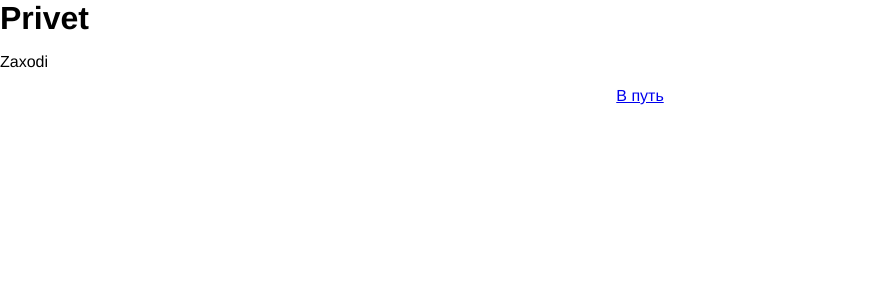
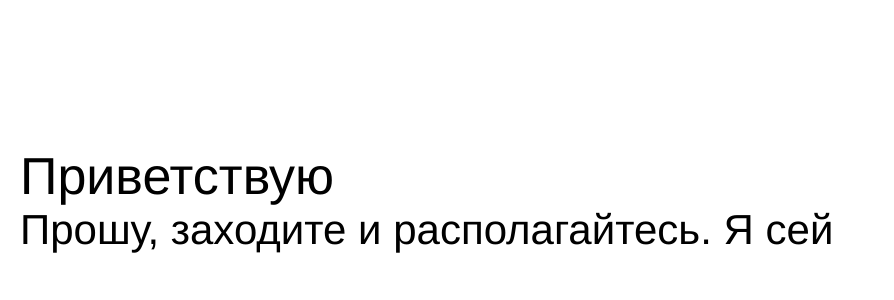
Before and after one commit to Skenzi/my-site-cardV2, a Vue app: page / in a window 1280 px wide. Shown: the top 300 px of the page, without its empty margins (0-894 px from the left). Built offline with nearby package versions, Linux system fonts and the light colour scheme.

Commit message:
update GreetingsSlide(add animations), ButtonLink(style)

```diff
--- a/src/components/ButtonLink.vue
+++ b/src/components/ButtonLink.vue
@@ -7,12 +7,21 @@ export default {
     computed: {
         classLink: function() {
             return {
-                'button-link--green': this.color === 'green'
+                'button-link--dark': this.color === 'dark'
             }
         }
     }
 }
 </script>
 <style>
-
+.button-link {
+    display: block;
+    padding: 10px;
+    text-decoration: none;
+    color: rgb(255, 255, 255);
+    background-color: transparent;
+}
+.button-link--dark {
+    background-color: rgb(45, 45, 45);
+}
 </style>
--- a/src/components/GreetingsSlide.vue
+++ b/src/components/GreetingsSlide.vue
@@ -1,8 +1,10 @@
 <template>
-    <div class="greetings">
-        <h1 class="greetings__title">Privet</h1>
-        <p class="greetings__greetings">Zaxodi</p>
-        <ButtonLink class="greetings__link" color="green" pathTo="slides" text="В путь" />
+    <div :class="greetingsClasses" class="greetings">
+        <div :class="contentClasses" class="greetings__content">
+            <div class="greetings__title">{{titleDinamic}}<div v-if="!isPrintedTitle" class="cursor"></div></div>
+            <div class="greetings__subtitle">{{subtitleDinamic}}<div v-if="isPrintedTitle" class="cursor"></div></div>
+        </div>
+        <ButtonLink v-if="isPrinted" class="greetings__link" pathTo="slides" text="Прошу за мной" />
     </div>
 </template>
 <script>
@@ -10,6 +12,67 @@ import ButtonLink from './ButtonLink.vue';
 
 export default {
     name: 'GreetingsSlide',
+    data() {
+        return {
+            titleStatic: 'Приветствую',
+            titleDinamic: '',
+            subtitleStatic: 'Прошу, заходите и располагайтесь. Я сейчас подойду...',
+            subtitleDinamic: '',
+            ind: 0,
+            isPrintedTitle: false,
+            isPrinted: false,
+            delay: 100,
+        }
+    },
+    methods: {
+        printSubtitle: function() {
+            const helper = async () => {
+                const timer = setTimeout(() => {
+                    this.subtitleDinamic += this.subtitleStatic[this.ind];
+                    this.ind += 1;
+                    if(this.ind === this.subtitleStatic.length) {
+                        clearTimeout(timer);
+                        this.isPrinted = true;
+                    } else {
+                        helper();
+                    }
+                }, this.delay)
+            };
+            helper();
+        },
+        printTitle: function() {
+            const helper = async () => {
+                const timer = setTimeout(() => {
+                    this.titleDinamic += this.titleStatic[this.ind];
+                    this.ind += 1;
+                    if(this.ind === this.titleStatic.length) {
+                        clearTimeout(timer);
+                        this.isPrintedTitle = true;
+                        this.ind = 0;
+                        this.printSubtitle();
+                    } else {
+                        helper();
+                    }
+                }, this.delay)
+            };
+            helper();
+        }
+    },
+    computed: {
+        greetingsClasses: function() {
+            return {
+                dark: this.isPrinted,
+            }
+        },
+        contentClasses: function() {
+            return {
+                mirage: this.isPrinted,
+            }
+        }
+    },
+    created() {
+        this.printTitle();
+    },
     components: {
         ButtonLink,
     }
@@ -21,13 +84,59 @@ export default {
     flex-direction: column;
     align-items: flex-start;
 }
+.greetings__content {
+    display: flex;
+    height: 50vh;
+    width: 100vw;
+    padding: 20px;
+    justify-content: center;
+    flex-direction: column;
+}
+.cursor {
+    display: inline-block;
+    width: 3px;
+    height: 80%;
+    animation: blink .8s infinite;
+}
 .greetings__title {
-
+    font-size: 52px;
 }
-.greetings__greetings {
-
+.greetings__subtitle {
+    font-size: 42px;
 }
 .greetings__link {
     align-self: center;
+    opacity: 0;
+    animation: show 2.5s 2.75s forwards;
+}
+.dark {
+    height: 100vh;
+    animation: dark 1.7s 1.05s forwards;
+}
+.mirage {
+    animation: mirage 1.5s .35s forwards;
+}
+@keyframes blink {
+    0% {
+        background-color: #fff;
+    }
+    100% {
+        background-color: rgb(23, 22, 22);
+    }
+}
+@keyframes mirage {
+    to {
+        opacity: 0;
+    }
+}
+@keyframes dark {
+    to {
+        background-color: rgb(23, 22, 22);
+    }
+}
+@keyframes show {
+    to {
+        opacity: 1;
+    }
 }
 </style>
--- a/src/components/Menu.vue
+++ b/src/components/Menu.vue
@@ -38,7 +38,7 @@ export default {
 }
 .navigation__wrapper {
     display: flex;
-    justify-content: space-between;
+    justify-content: space-around;
 }
 .navigation__button-fold {
     display: block;
--- a/src/components/Slide.vue
+++ b/src/components/Slide.vue
@@ -1,5 +1,5 @@
 <template>
-    <div>
+    <div class="slide">
         <h2>{{slide.title}}</h2>
         <p>{{slide.text}}</p>
     </div>
@@ -11,3 +11,8 @@ export default {
     name: 'SlideComp'
 }
 </script>
+<style>
+    .slide {
+
+    }
+</style>
```
Also changed, not shown: src/images/button-decor.png.
